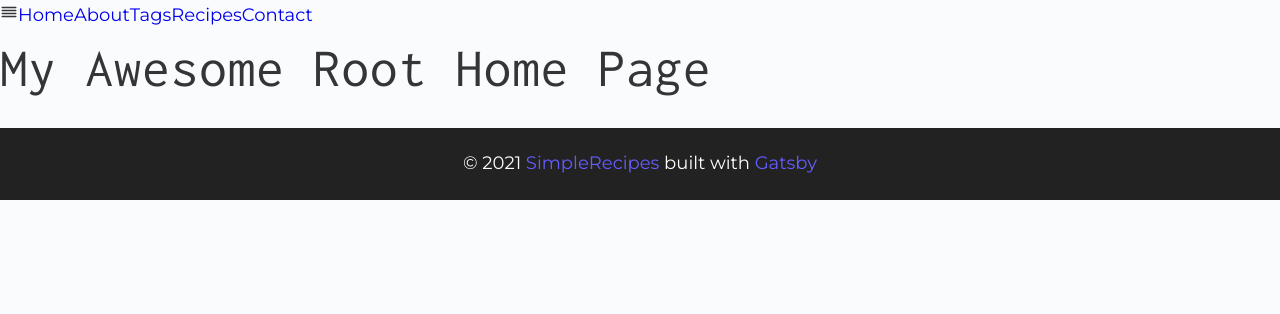
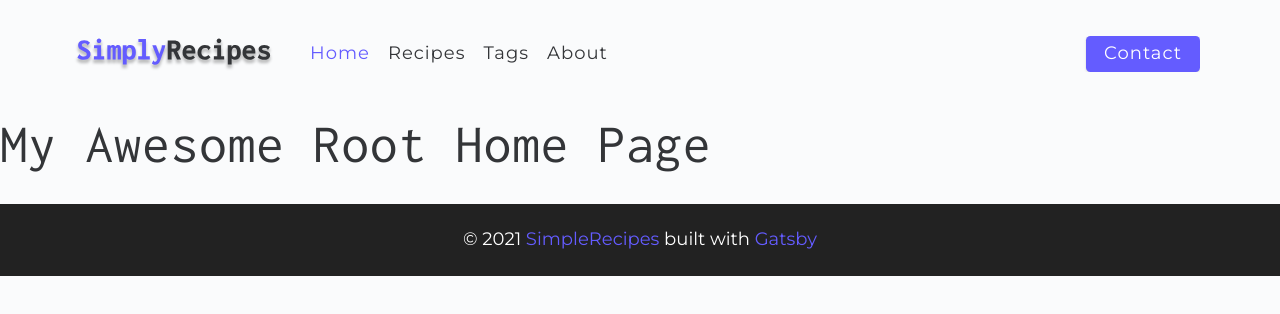
Before and after one commit to irenecodes/gatsby-recipes, a Gatsby site: page / in a window 1280 px wide. Built offline with nearby package versions, Linux system fonts and the light colour scheme; Gatsby itself is replaced by a stand-in of ours.

Commit message:
add toggle

```diff
--- a/src/components/Navbar.component.jsx
+++ b/src/components/Navbar.component.jsx
@@ -1,17 +1,44 @@
-import React from "react"
+import React, { useState } from "react"
 import { Link } from "gatsby"
 import { FiAlignJustify } from "react-icons/fi"
-
+import logo from "../assets/images/logo.svg"
 const Navbar = () => {
+  const [show, setShow] = useState(false)
   return (
-    <nav>
-      <FiAlignJustify />
-      <Link to="/">Home</Link>
-      <Link to="/about">About</Link>
-
-      <Link to="/tags">Tags</Link>
-      <Link to="/recipes">Recipes</Link>
-      <Link to="/contact">Contact</Link>
+    <nav className="navbar">
+      <div className="nav-center">
+        <div className="nav-header">
+          <Link to="/">
+            <img src={logo} alt="logo" />
+          </Link>
+          <button className="nav-btn" onClick={() => setShow(!show)}>
+            <FiAlignJustify />
+          </button>
+        </div>
+        <div className={show ? "nav-links show-links" : "nav-links"}>
+          <Link to="/" className="nav-link" activeClassName="active-link">
+            Home
+          </Link>
+          <Link
+            to="/recipes"
+            className="nav-link"
+            activeClassName="active-link"
+          >
+            Recipes
+          </Link>
+          <Link to="/tags" className="nav-link" activeClassName="active-link">
+            Tags
+          </Link>
+          <Link to="/about" className="nav-link" activeClassName="active-link">
+            About
+          </Link>
+          <div className="nav-link contact-link">
+            <Link to="/contact" className="btn">
+              Contact
+            </Link>
+          </div>
+        </div>
+      </div>
     </nav>
   )
 }
```
